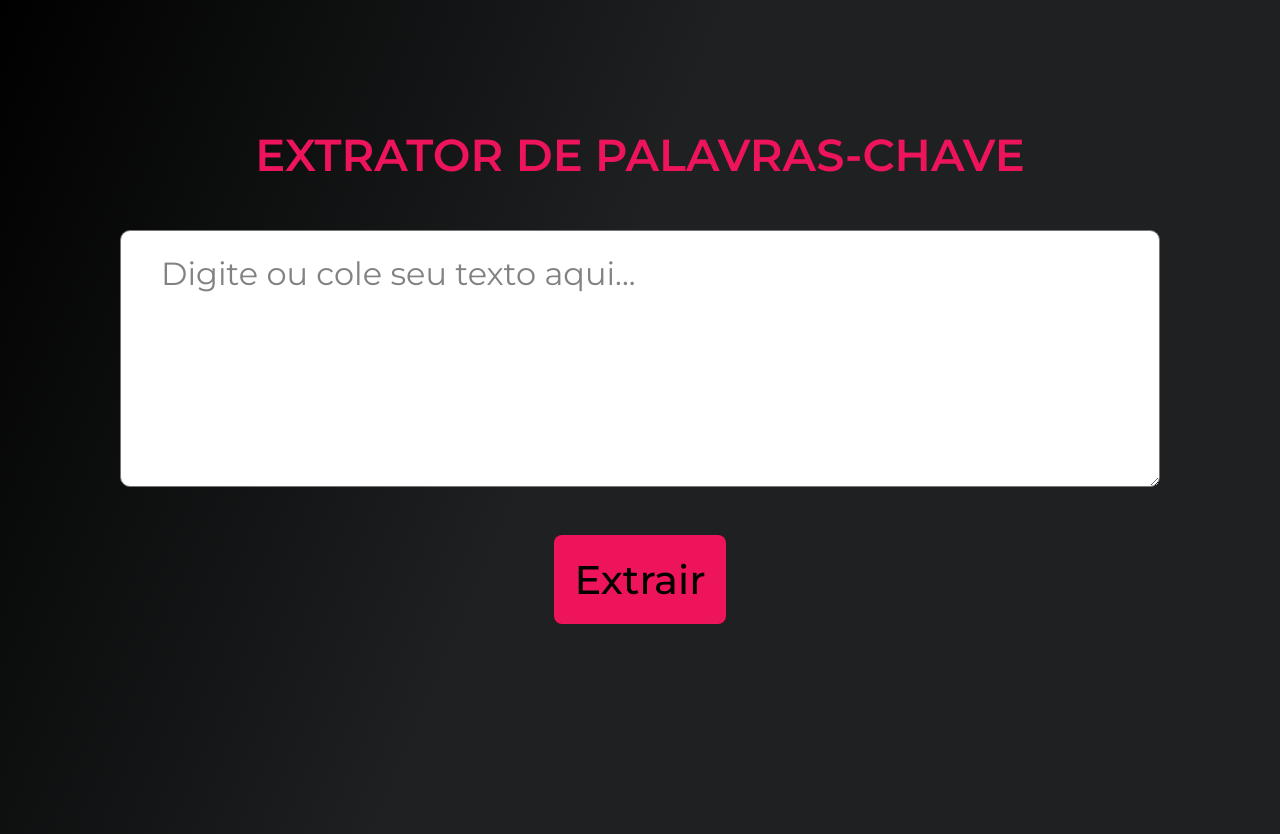
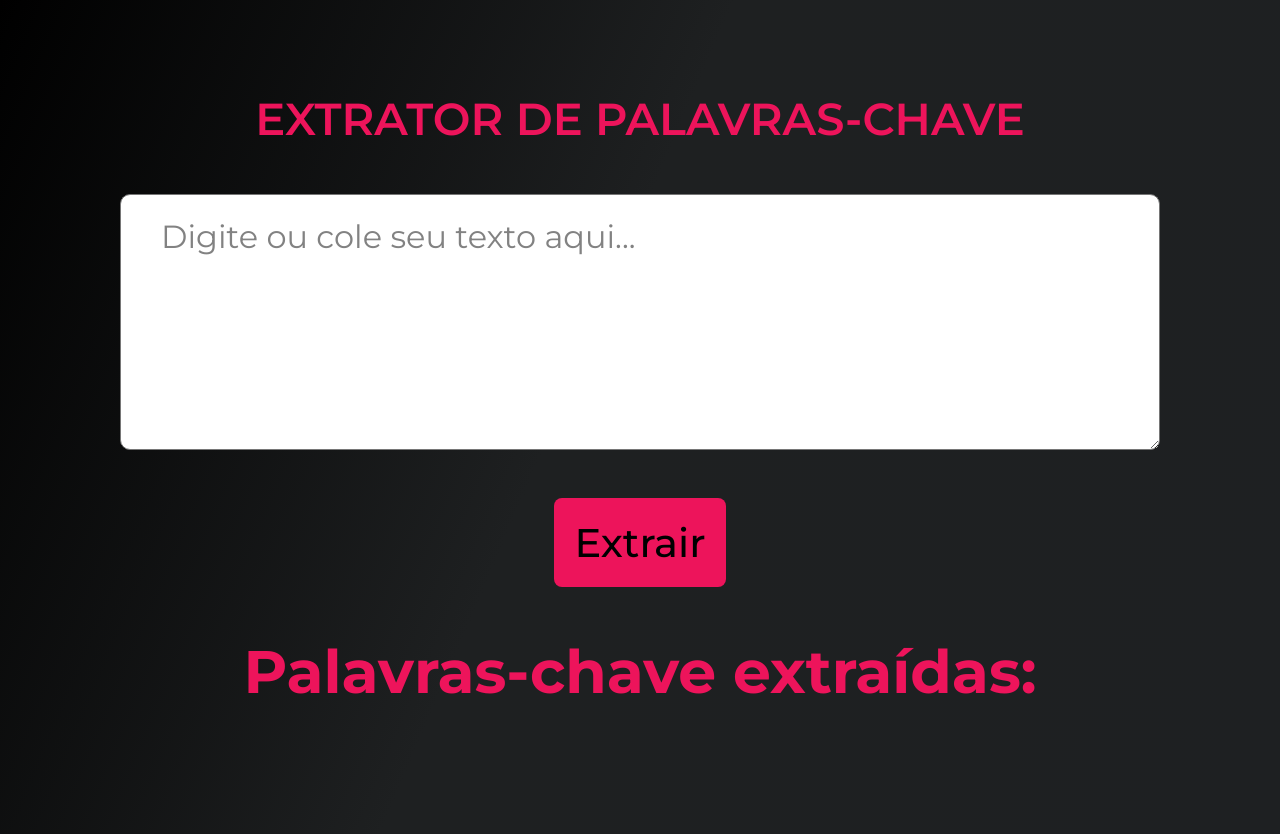
Before and after one commit to vanessxa/extrator-de-palavras, a plain HTML site: page index.html in a window 1280 px wide. Both pictures are taken after a click on the button "Extrair". Drawn offline with Linux system fonts and the light colour scheme.

Commit message:
Update index.html

```diff
--- a/index.html
+++ b/index.html
@@ -15,7 +15,42 @@
         <button id="botao-palavrachave">Extrair</button>
         <div id="resultado-palavrachave"></div>
     </div>
-    <script src="script.js"></script>
+
+    <script>
+        document.getElementById('botao-palavrachave').addEventListener('click', function() {
+            // Pega o texto da área de entrada
+            let texto = document.getElementById('entrada-de-texto').value;
+
+            // Converte o texto em minúsculas e remove pontuação
+            texto = texto.toLowerCase().replace(/[^\w\s]/g, '');
+
+            // Divide o texto em palavras
+            let palavras = texto.split(/\s+/);
+
+            // Conta a frequência de cada palavra
+            let contagem = {};
+            palavras.forEach(palavra => {
+                if (palavra) { // Ignora palavras vazias
+                    contagem[palavra] = (contagem[palavra] || 0) + 1;
+                }
+            });
+
+            // Ordena as palavras por frequência
+            let palavrasOrdenadas = Object.entries(contagem).sort((a, b) => b[1] - a[1]);
+
+            // Exibe as palavras-chave mais frequentes
+            let resultadoDiv = document.getElementById('resultado-palavrachave');
+            resultadoDiv.innerHTML = '<h2>Palavras-chave extraídas:</h2>';
+            let ul = document.createElement('ul');
+            palavrasOrdenadas.forEach(([palavra, freq]) => {
+                let li = document.createElement('li');
+                li.textContent = `${palavra} - ${freq}`;
+                ul.appendChild(li);
+            });
+            resultadoDiv.appendChild(ul);
+        });
+    </script>
+
 </body>
 
 </html>
```
